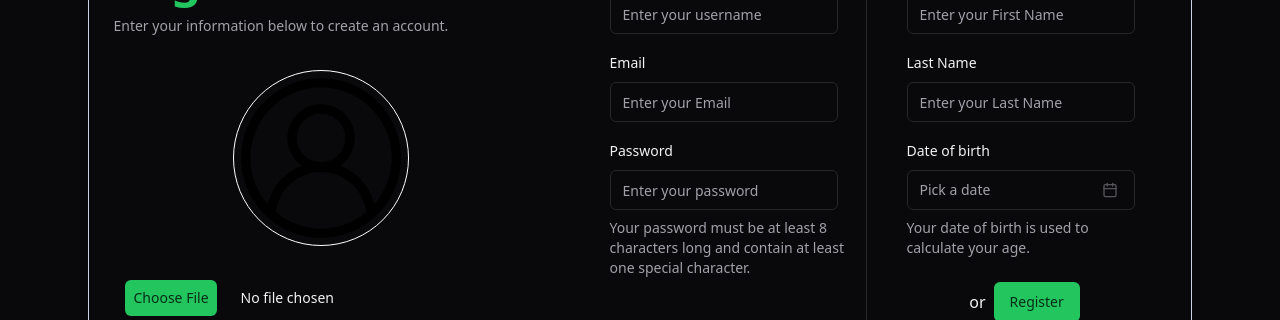
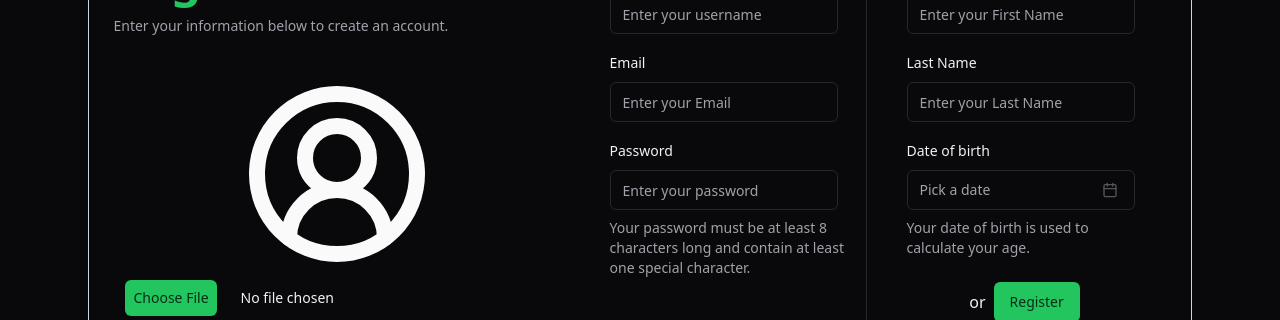
Before and after one commit to Clover-Organization/Clover, a React (Vite) app in the folder frontend/: page /auth in a window 1280 px wide. Shown: the part 214-534 px from the top of the page. Built offline with nearby package versions, Linux system fonts and the light colour scheme.

Commit message:
Fix profile pic UI

```diff
--- a/frontend/src/pages/auth/register/components/RegisterScreen.jsx
+++ b/frontend/src/pages/auth/register/components/RegisterScreen.jsx
@@ -31,7 +31,7 @@ import {
 	CardTitle,
 } from "@/components/ui/card";
 import { Separator } from "@/components/ui/separator";
-import user from "../../assets/user.png";
+import { CircleUserRound } from "lucide-react";
 import { useState, useRef } from "react";
 import { useNavigate } from "react-router-dom";
 import { Avatar, AvatarImage } from "@/components/ui/avatar";
@@ -227,10 +227,16 @@ export default function RegisterScreen() {
 					Enter your information below to create an account.
 				</CardDescription>
 				<div className="grid items-center justify-center pt-5">
-					<div className="w-44 h-44 flex items-center justify-center  border border-white rounded-full">
-						<Avatar className="w-40 h-40 object-center">
-							<AvatarImage src={handleImagePreview() || user} alt="userImage" />
-						</Avatar>
+					<div className="w-44 h-44 flex items-center justify-center">
+						<div className="w-40 h-40 object-center text-primary">
+							{profileImage ? (
+								<Avatar className="w-48 h-48 object-center">
+									<AvatarImage src={handleImagePreview()} alt="userImage" />
+								</Avatar>
+							) : (
+								<CircleUserRound className="w-48 h-48 text-secondary-foreground object-center" />
+							)}
+						</div>
 					</div>
 				</div>
 				<div className="pt-5">
```
